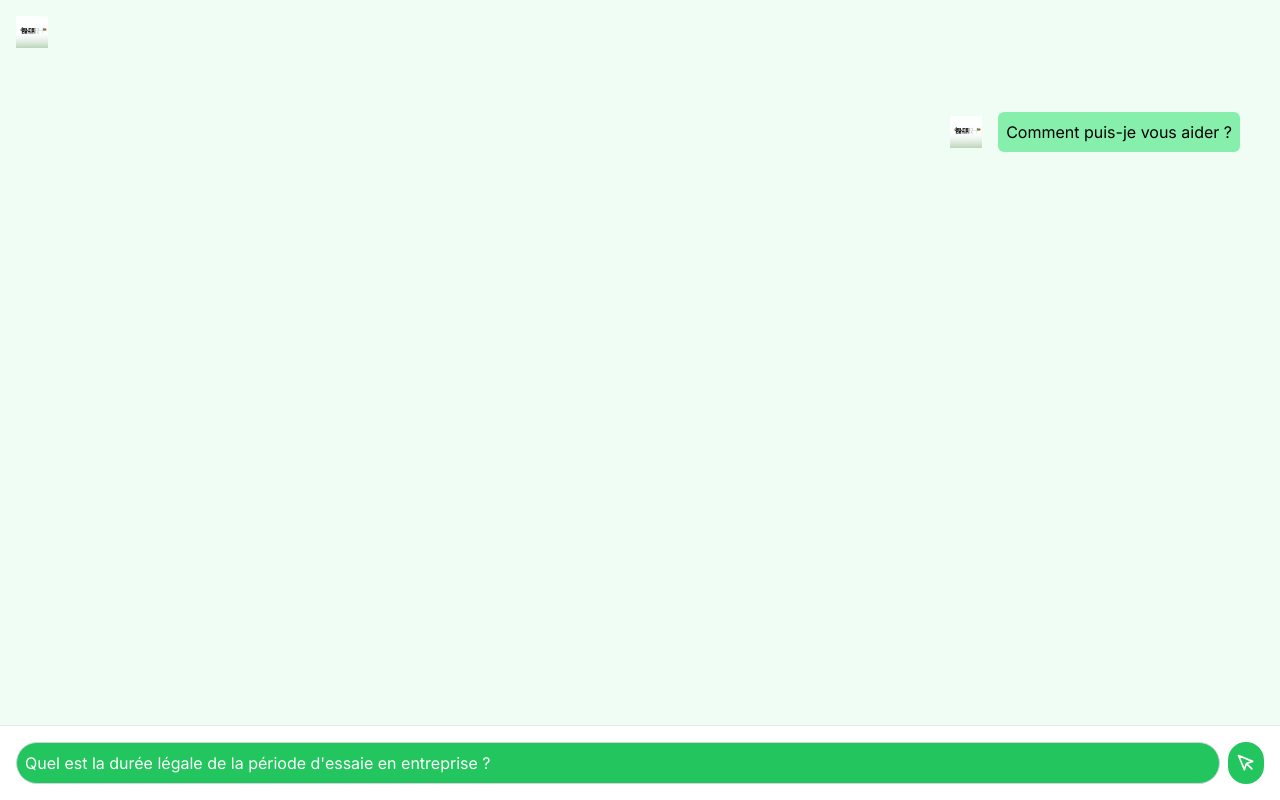
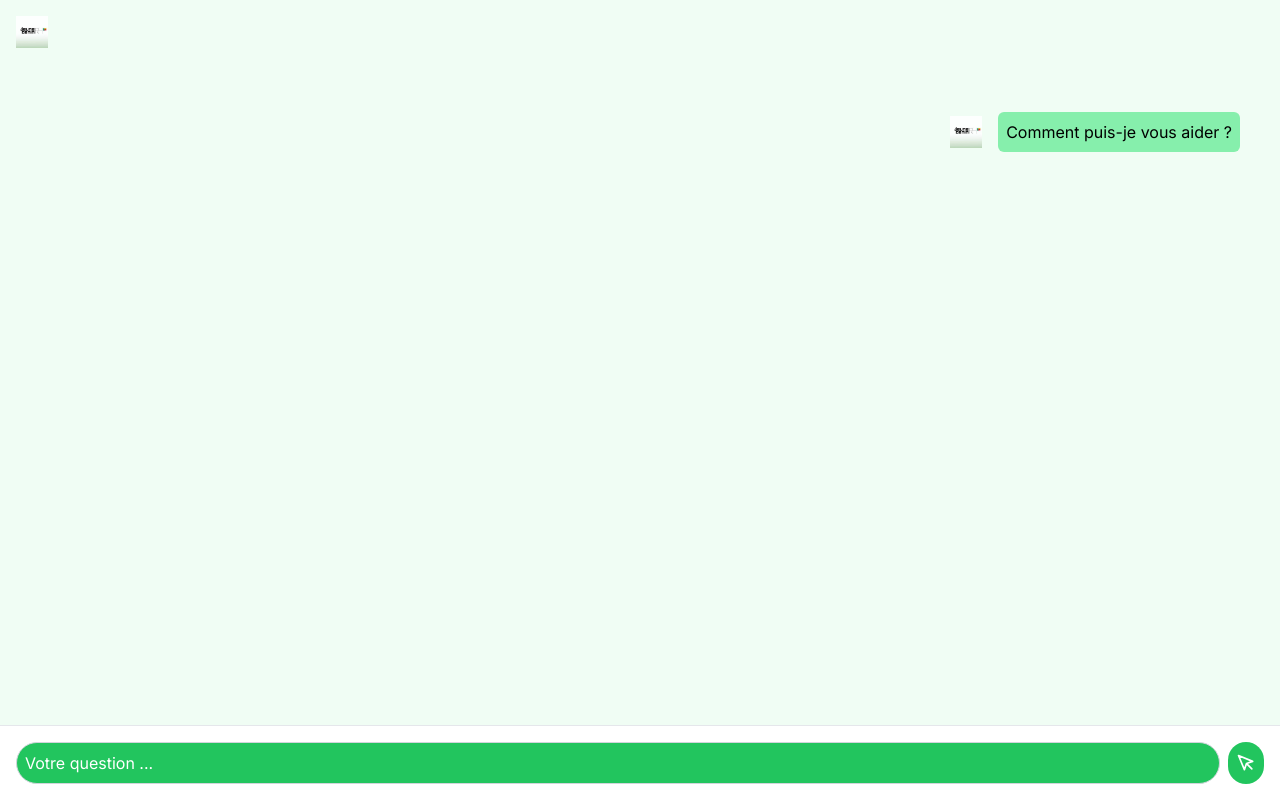
Before and after one commit to Adonislab/projetRH, a Next.js app: page / in a window 1280 px wide. Built offline with nearby package versions, Linux system fonts and the light colour scheme.

Commit message:
Mise à jour du input dans la vue

```diff
--- a/src/components/Chatbot.tsx
+++ b/src/components/Chatbot.tsx
@@ -180,7 +180,7 @@ const Chatbot: React.FC = () => {
               value={input}
               onChange={handleInputChange}
               onKeyDown={handleKeyDown}
-              placeholder="Quel est la durée légale de la période d'essaie en entreprise ?"
+              placeholder="Votre question ..."
               disabled={loading}
             />
             <button
```
